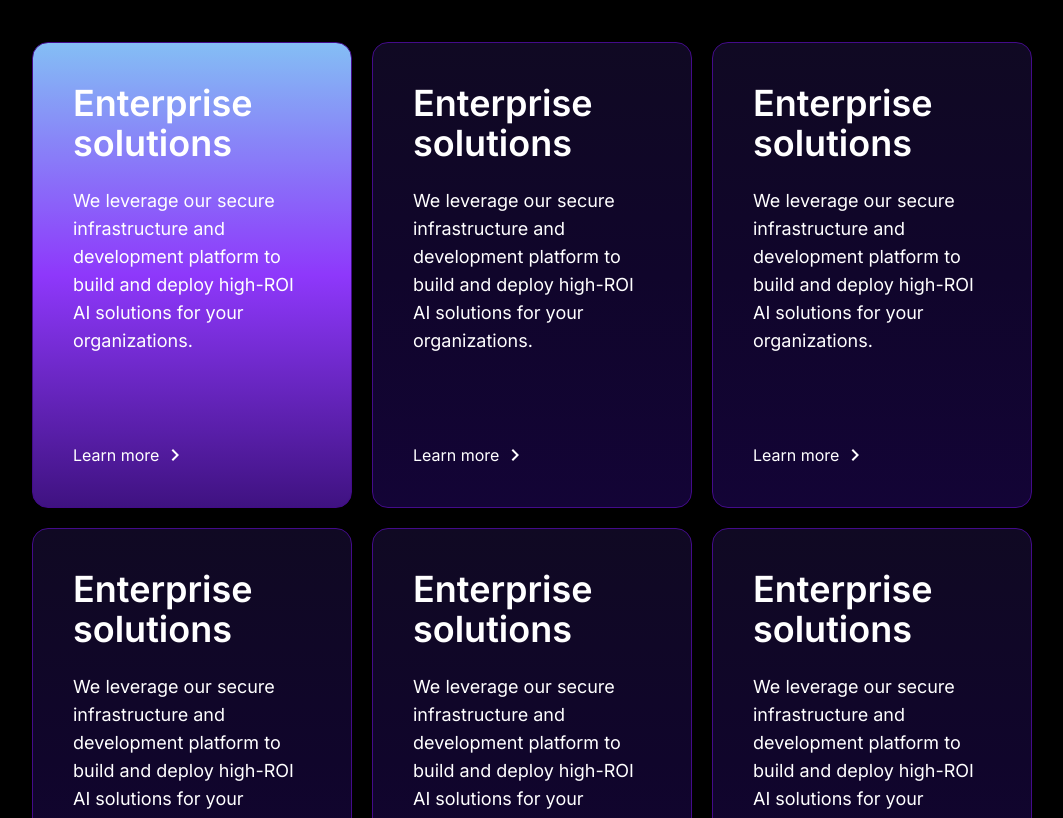
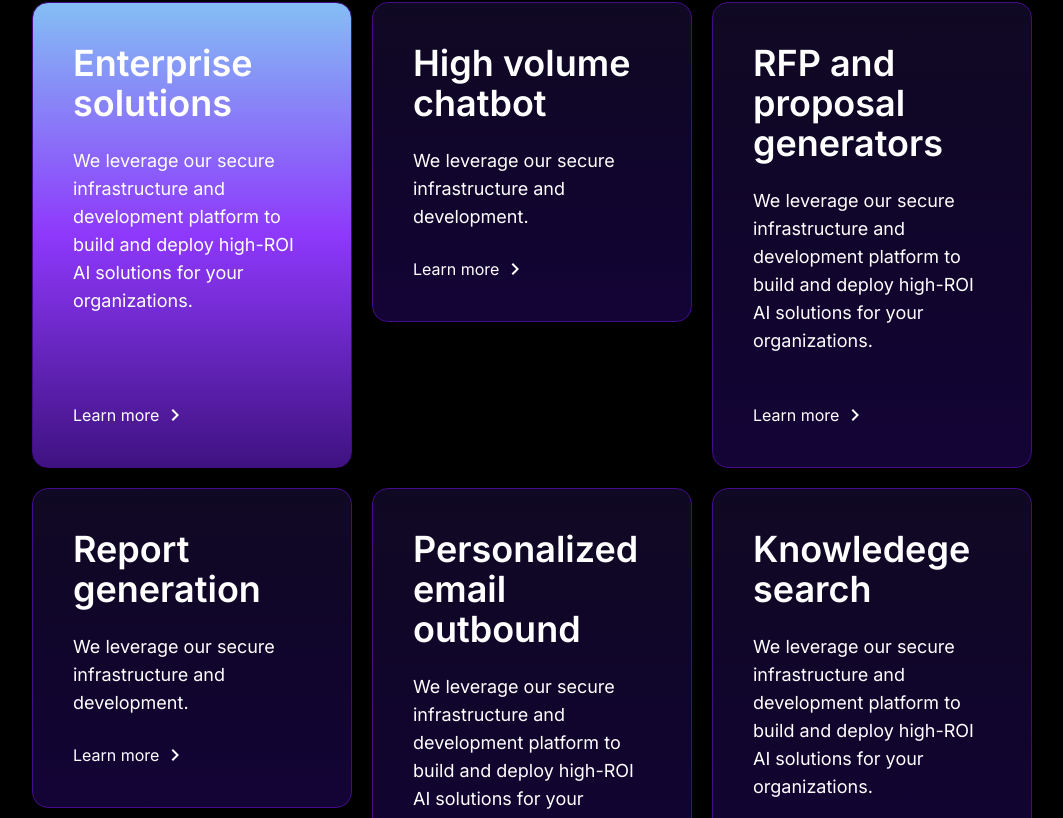
Before and after one commit to amitsaini144/vectorshift, a Next.js app: page / in a window 1280 px wide. Shown: the part 1762-2580 px from the top of the page, without its empty margins (108-1171 px from the left). Built offline with nearby package versions, Linux system fonts and the light colour scheme.

Commit message:
layout changed

```diff
--- a/src/components/Cards/cardLayout.tsx
+++ b/src/components/Cards/cardLayout.tsx
@@ -7,13 +7,29 @@ import Knowledge from "./knowledge";
 
 export default function CardLayout() {
     return (
-        <div className="grid grid-cols-1 gap-5 overflow-auto sm:grid-cols-2 xl:grid-cols-3 py-10">
-            <EnterpriseSolutions  />
-            <HighVolume />
-            <RFP />
-            <Report />
-            <Personalized />
-            <Knowledge />
+        <div>
+            <div className="flex gap-5 overflow-auto flex-wrap justify-center">
+                <div className="">
+                    <EnterpriseSolutions />
+                </div>
+                <div className="h-80">
+                    <HighVolume />
+                </div>
+                <div className="">
+                    <RFP />
+                </div>
+                <div className="h-80">
+                    <Report />
+                </div>
+                <div className="">
+                    <Personalized />
+                </div>
+                <div className="">
+                    <Knowledge />
+                </div>
+            </div>
+
         </div>
+
     )
 }
--- a/src/components/Cards/enterprise.tsx
+++ b/src/components/Cards/enterprise.tsx
@@ -7,10 +7,10 @@ import { MdKeyboardArrowRight } from "react-icons/md";
 const EnterpriseSolutions = () => {
     return (
         <Link href='/'>
-            <div className='rounded-2xl p-10 bg-gradient-to-b from-[#84bef5] via-[#8e38fb] to-[#3f1281] border border-[#430B8A] text-white w-80'>
+            <div className='rounded-2xl p-10 bg-gradient-to-b from-[#84bef5] via-[#8e38fb] to-[#3f1281] border border-[#430B8A] text-white w-80 h-full'>
                 <div className='flex flex-col justify-between h-96'>
                     <div className='flex flex-col gap-6'>
-                        <h2 className='text-3xl md:text-4xl md:font-semibold'>Enterprise solutions</h2>
+                        <h2 className='text-3xl md:text-4xl md:font-semibold'>Enterprise solutions </h2>
                         <p className='text-sm md:text-lg leading-8 tracking-wider md:tracking-normal'>We leverage our secure infrastructure and development platform to build and deploy high-ROI AI solutions for your organizations.</p>
                     </div>
                     <div className='flex gap-1'>
--- a/src/components/Cards/highVolume.tsx
+++ b/src/components/Cards/highVolume.tsx
@@ -7,11 +7,11 @@ import { MdKeyboardArrowRight } from "react-icons/md";
 export default function HighVolume() {
     return (
         <Link href='/'>
-            <div className='rounded-2xl p-10 bg-gradient-to-b from-[#100923] via-[#10052b] to-[#130436] border border-[#430B8A] text-white w-80'>
-                <div className='flex flex-col justify-between h-96'>
+            <div className='rounded-2xl p-10 bg-gradient-to-b from-[#100923] via-[#10052b] to-[#130436] border border-[#430B8A] text-white w-80 h-full'>
+                <div className='flex flex-col justify-between h-full'>
                     <div className='flex flex-col gap-6'>
-                        <h2 className='text-3xl md:text-4xl md:font-semibold'>Enterprise solutions</h2>
-                        <p className='text-sm md:text-lg leading-8 tracking-wider md:tracking-normal'>We leverage our secure infrastructure and development platform to build and deploy high-ROI AI solutions for your organizations.</p>
+                        <h2 className='text-3xl md:text-4xl md:font-semibold'>High volume chatbot</h2>
+                        <p className='text-sm md:text-lg leading-8 tracking-wider md:tracking-normal'>We leverage our secure infrastructure and development.</p>
                     </div>
                     <div className='flex gap-1'>
                         <span>Learn more</span>
--- a/src/components/Cards/knowledge.tsx
+++ b/src/components/Cards/knowledge.tsx
@@ -7,10 +7,10 @@ import { MdKeyboardArrowRight } from "react-icons/md";
 export default function Knowledge() {
     return (
         <Link href='/'>
-            <div className='rounded-2xl p-10 bg-gradient-to-b from-[#100923] via-[#10052b] to-[#130436] border border-[#430B8A] text-white w-80'>
-                <div className='flex flex-col justify-between h-96'>
+            <div className='rounded-2xl p-10 bg-gradient-to-b from-[#100923] via-[#10052b] to-[#130436] border border-[#430B8A] text-white w-80 h-full'>
+                <div className='flex flex-col justify-between h-full'>
                     <div className='flex flex-col gap-6'>
-                        <h2 className='text-3xl md:text-4xl md:font-semibold'>Enterprise solutions</h2>
+                        <h2 className='text-3xl md:text-4xl md:font-semibold'>Knowledege search</h2>
                         <p className='text-sm md:text-lg leading-8 tracking-wider md:tracking-normal'>We leverage our secure infrastructure and development platform to build and deploy high-ROI AI solutions for your organizations.</p>
                     </div>
                     <div className='flex gap-1'>
--- a/src/components/Cards/personalized.tsx
+++ b/src/components/Cards/personalized.tsx
@@ -7,10 +7,10 @@ import { MdKeyboardArrowRight } from "react-icons/md";
 export default function Personalized() {
     return (
         <Link href='/'>
-            <div className='rounded-2xl p-10 bg-gradient-to-b from-[#100923] via-[#10052b] to-[#130436] border border-[#430B8A] text-white w-80'>
-                <div className='flex flex-col justify-between h-96'>
+            <div className='rounded-2xl p-10 bg-gradient-to-b from-[#100923] via-[#10052b] to-[#130436] border border-[#430B8A] text-white w-80 h-full'>
+                <div className='flex flex-col justify-between h-full'>
                     <div className='flex flex-col gap-6'>
-                        <h2 className='text-3xl md:text-4xl md:font-semibold'>Enterprise solutions</h2>
+                        <h2 className='text-3xl md:text-4xl md:font-semibold'>Personalized email outbound</h2>
                         <p className='text-sm md:text-lg leading-8 tracking-wider md:tracking-normal'>We leverage our secure infrastructure and development platform to build and deploy high-ROI AI solutions for your organizations.</p>
                     </div>
                     <div className='flex gap-1'>
--- a/src/components/Cards/report.tsx
+++ b/src/components/Cards/report.tsx
@@ -7,11 +7,11 @@ import { MdKeyboardArrowRight } from "react-icons/md";
 export default function Report() {
     return (
         <Link href='/'>
-            <div className='rounded-2xl p-10 bg-gradient-to-b from-[#100923] via-[#10052b] to-[#130436] border border-[#430B8A] text-white w-80'>
-                <div className='flex flex-col justify-between h-96'>
+            <div className='rounded-2xl p-10 bg-gradient-to-b from-[#100923] via-[#10052b] to-[#130436] border border-[#430B8A] text-white w-80 h-full'>
+                <div className='flex flex-col justify-between h-full'>
                     <div className='flex flex-col gap-6'>
-                        <h2 className='text-3xl md:text-4xl md:font-semibold'>Enterprise solutions</h2>
-                        <p className='text-sm md:text-lg leading-8 tracking-wider md:tracking-normal'>We leverage our secure infrastructure and development platform to build and deploy high-ROI AI solutions for your organizations.</p>
+                        <h2 className='text-3xl md:text-4xl md:font-semibold'>Report generation</h2>
+                        <p className='text-sm md:text-lg leading-8 tracking-wider md:tracking-normal'>We leverage our secure infrastructure and development.</p>
                     </div>
                     <div className='flex gap-1'>
                         <span>Learn more</span>
--- a/src/components/Cards/rfp.tsx
+++ b/src/components/Cards/rfp.tsx
@@ -6,10 +6,10 @@ import { MdKeyboardArrowRight } from "react-icons/md";
 export default function RFP() {
     return (
         <Link href='/'>
-            <div className='rounded-2xl p-10 bg-gradient-to-b from-[#100923] via-[#10052b] to-[#130436] border border-[#430B8A] text-white w-80'>
-                <div className='flex flex-col justify-between h-96'>
+            <div className='rounded-2xl p-10 bg-gradient-to-b from-[#100923] via-[#10052b] to-[#130436] border border-[#430B8A] text-white w-80 h-full'>
+                <div className='flex flex-col justify-between h-full'>
                     <div className='flex flex-col gap-6'>
-                        <h2 className='text-3xl md:text-4xl md:font-semibold'>Enterprise solutions</h2>
+                        <h2 className='text-3xl md:text-4xl md:font-semibold'>RFP and proposal generators</h2>
                         <p className='text-sm md:text-lg leading-8 tracking-wider md:tracking-normal'>We leverage our secure infrastructure and development platform to build and deploy high-ROI AI solutions for your organizations.</p>
                     </div>
                     <div className='flex gap-1'>
```
